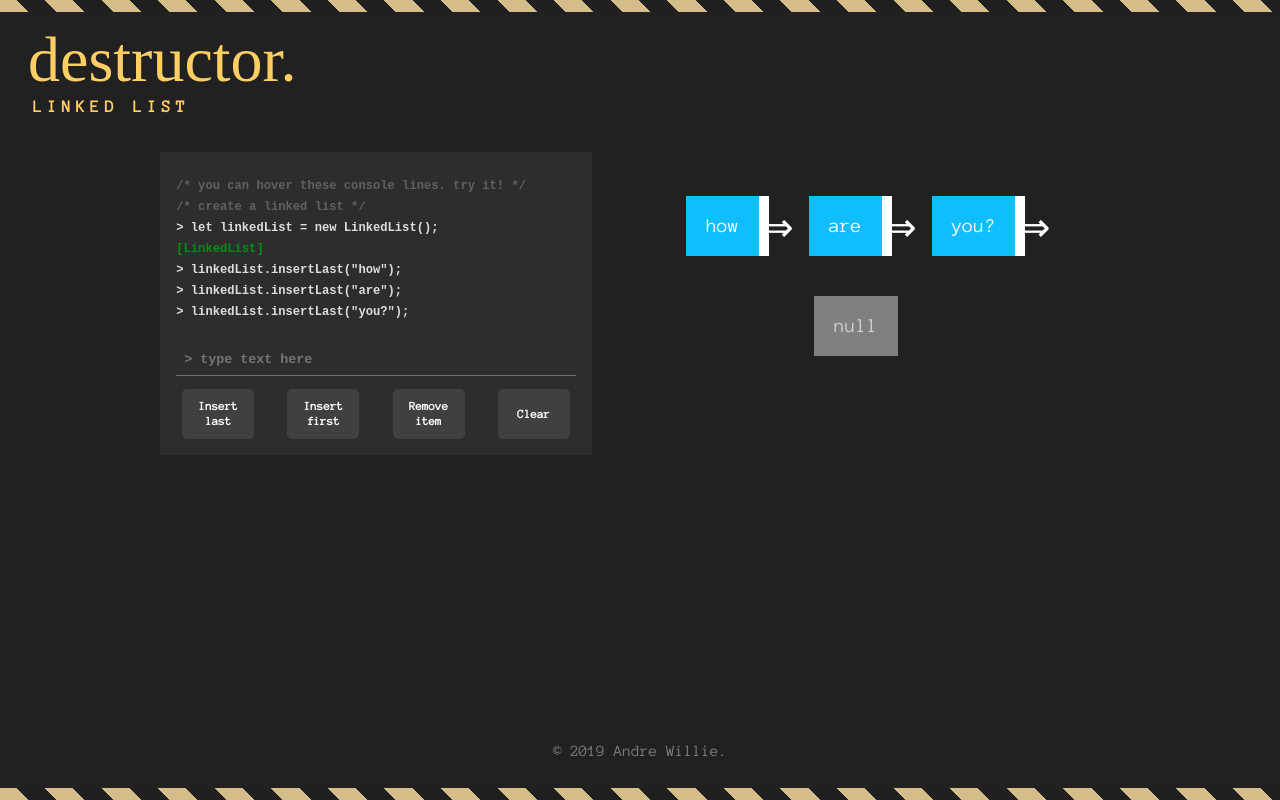
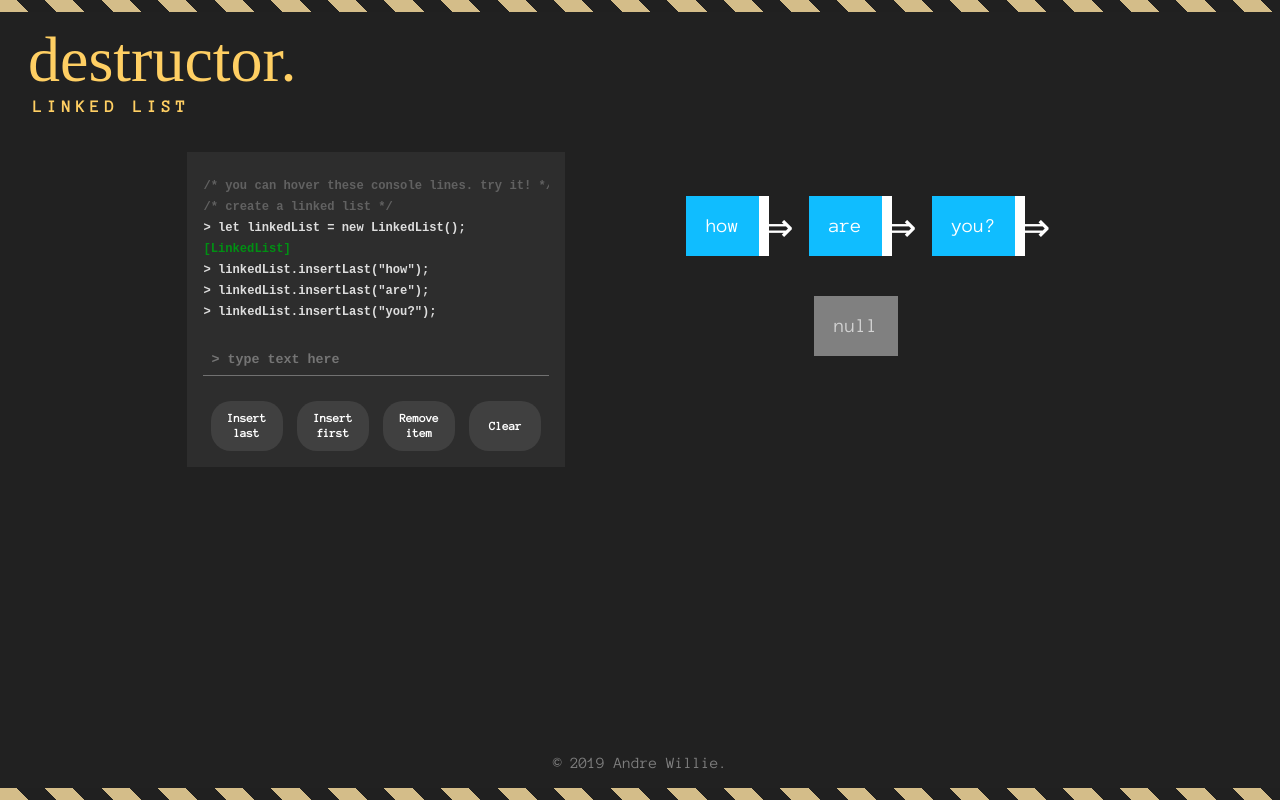
Before and after one commit to andre-kw/destructor, a React (Create React App) app: page / in a window 1280 px wide. Built offline with nearby package versions, Linux system fonts and the light colour scheme; a web font is replaced by a local one.

Commit message:
cleaned up button style

```diff
--- a/src/components/App.css
+++ b/src/components/App.css
@@ -128,6 +128,11 @@ button:hover {
   }
 }
 
+.btn-function {
+  margin-top: 1em;
+  border-radius: 20px;
+}
+
 code {
   font-size: 0.85em;
 }
@@ -153,6 +158,7 @@ code {
   margin: 0 auto 2em;
   padding: 1em;
   max-width: 25em;
+  width: 80%;
   display: flex;
   flex-direction: column;
   background-color: #2d2d2d;
@@ -161,7 +167,7 @@ code {
 
 .ds-controls form div {
   display: flex;
-  justify-content: space-between;
+  justify-content: space-around;
   flex-wrap: wrap;
 }
 
@@ -229,6 +235,10 @@ code {
     flex-direction: column;
   }
 
+  .btn-function {
+    font-size: 0.65em;
+  }
+
   .ds-render {
     flex-direction: column;
     height: auto;
--- a/src/components/LinkedListForm.js
+++ b/src/components/LinkedListForm.js
@@ -59,15 +59,19 @@ export default class LinkedListForm extends Component {
     this.context.clearDs();
   }
 
+  scroll = () => {
+    window.scrollTo(0, 260)
+  }
+
   render() {
     return (
       <form onSubmit={(e) => this.insertLast(e)}>
-        <input type="text" name="value" id="value" onKeyUp={(e) => this.context.setInput(e)} autoComplete="off" maxLength="20" placeholder="> type text here"></input>
+        <input type="text" name="value" id="value" onFocus={this.scroll} onKeyUp={(e) => this.context.setInput(e)} autoComplete="off" maxLength="20" placeholder="> type text here"></input>
         <div>
-          <button type="button" id="ds-btn-insertlast" onClick={this.insertLast}>Insert last</button>
-          <button type="button" onClick={this.insertFirst}>Insert first</button>
-          <button type="button" onClick={this.remove}>Remove item</button>
-          <button type="button" onClick={this.clear}>Clear</button>
+          <button type="button" className="btn btn-function" id="ds-btn-insertlast" onClick={this.insertLast}>Insert last</button>
+          <button type="button" className="btn btn-function" onClick={this.insertFirst}>Insert first</button>
+          <button type="button" className="btn btn-function" onClick={this.remove}>Remove item</button>
+          <button type="button" className="btn btn-function" onClick={this.clear}>Clear</button>
         </div>
       </form>
     );
```
